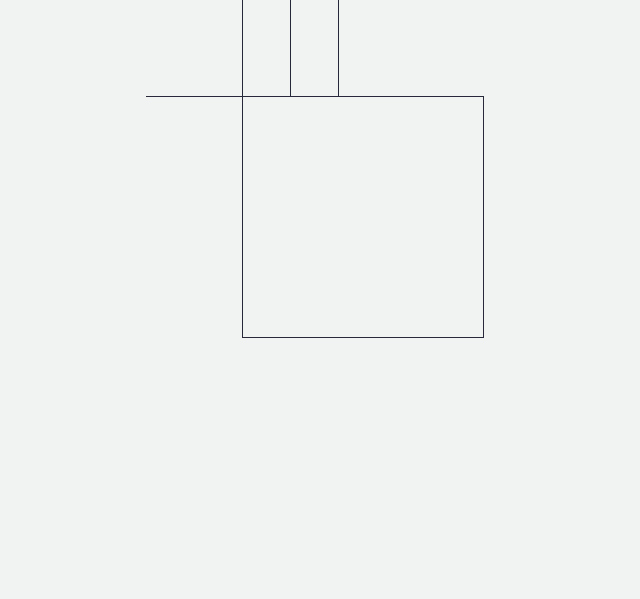
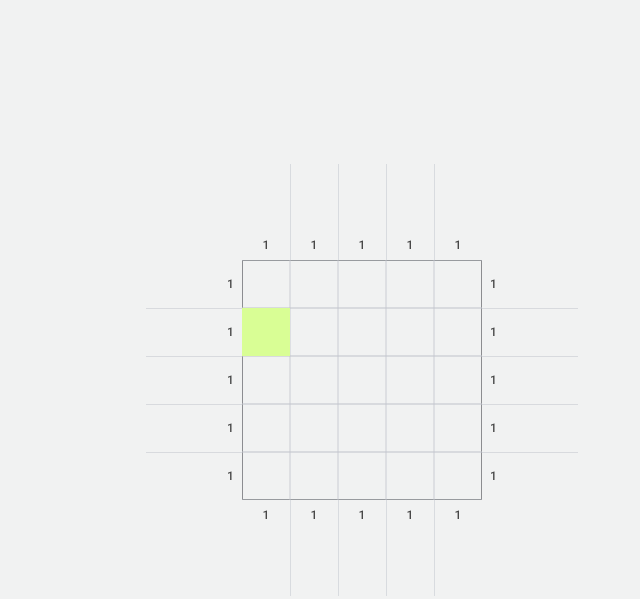
Before and after one commit to GBRJo/nonograms, a website: page nonograms/index.html in a window 1280 px wide. Shown: the whole page, without its empty margins (278-918 px from the left). Drawn offline with nearby package versions, Linux system fonts and the light colour scheme.

Commit message:
feat: add nonogram main element css/html

```diff
--- a/nonograms/index.html
+++ b/nonograms/index.html
@@ -2,10 +2,10 @@
 <html>
 <head>
   <meta charset="UTF-8">
-  <title>hangman</title>
+  <title>nonograms</title>
   <link rel="preconnect" href="https://fonts.googleapis.com">
   <link rel="preconnect" href="https://fonts.gstatic.com" crossorigin>
-  <link href="https://fonts.googleapis.com/css2?family=Inter:wght@100;200;300;400;500;600;700;800;900&display=swap" rel="stylesheet">
+  <link href="https://fonts.googleapis.com/css2?family=Roboto:ital,wght@0,100;0,300;0,400;0,500;0,700;0,900;1,100;1,300;1,400;1,500;1,700;1,900&display=swap" rel="stylesheet">
   <link rel="stylesheet" href="./scss/main.css" media="screen">
 </head>
 <body>
--- a/nonograms/index.js
+++ b/nonograms/index.js
@@ -16,8 +16,24 @@ nonogramContainer.className = "nonogram__container";
 nonogramContainer.id = "nonogram__container";
 bodyElement1.appendChild(nonogramContainer);
 
-for (var i = 0; i < 81; i++) {
+for (var i = 0; i < 20; i++) {
+  var nonogramHintCell = document.createElement("div");
+  nonogramHintCell.className = "nonogram__Hint--" + i;
+  nonogramContainer.appendChild(nonogramHintCell);
+
+  var hintNum = document.createElement("p");
+  hintNum.className = "hint__number";
+  hintNum.innerHTML = "1";
+  nonogramHintCell.appendChild(hintNum);
+}
+
+var nonogramHintCell20 = document.createElement("div");
+nonogramHintCell20.className = "nonogram__Hint--" + 20;
+nonogramContainer.appendChild(nonogramHintCell20);
+
+
+for (var i = 0; i < 25; i++) {
   var nonogramCell = document.createElement("div");
-  nonogramCell.className = "nonogram__Cell--" + i;
-  nonogramContainer.appendChild(nonogramCell);
+  nonogramCell.className = "nonogram__cell nonogram__cell--" + i;
+  nonogramHintCell20.appendChild(nonogramCell);
 }
--- a/nonograms/scss/main.scss
+++ b/nonograms/scss/main.scss
@@ -1,17 +1,18 @@
 @import "../node_modules/normalize.css/normalize.css";
 
 $white-color: #f1f2f2;
-$black-color: #28283b;
+$black-color: #484848;
+$grey-color: #C0C4CC;
 $green-color: #d9fe95;
-$grey-color: #c9d0d5;
+
 $opacity-level: 0.5;
 
 body {
   height: 100vh;
   grid-template-rows: 1fr;
   background-color: $white-color;
-  color: $black-color;
-  font-family: "Inter", sans-serif;
+  color: $grey-color;
+  font-family: "Roboto", sans-serif;
   display: grid;
   grid-template-columns: repeat(auto-fit, minmax(360px, auto));
   grid-template-areas: "left main right";
@@ -45,64 +46,202 @@ h2 {
   margin: 0;
 }
 
+p {
+  color: $black-color;
+  margin: 0;
+  font-family: Roboto;
+  font-size: 12px;
+  font-style: normal;
+  font-weight: 500;
+  line-height: normal;
+  letter-spacing: 0.24px;
+}
+
+.body__element1 {
+  display: flex;
+  align-items: center;
+  padding-bottom: 40px;
+}
+
 .nonogram__container {
   width: 432px;
   height: 432px;
   margin: auto;
-
   display: grid;
-  grid-template-columns: repeat(9, [col]1fr);
-  grid-template-rows: repeat(9, [row]1fr);
+  grid-template-columns: repeat(9, [col]48px);
+  grid-template-rows: repeat(9, [row]48px);
 }
 
-.nonogram__Cell--1 {
-  grid-column: col 1 / span 2;
-  border-bottom: 1px solid;
-  border-color: $black-color;
-  width: 100%;
-  height: 100%;
+.nonogram__Hint--20 {
+  grid-column: col 3 / col 8;
+  grid-row: row 3 / row 8;
+  display: grid;
+  box-shadow: inset 0 0 0 0.8px $black-color;
+  grid-template-columns: repeat(5, [col]48px);
+  grid-template-rows: repeat(5, [row]48px);
 }
 
-.nonogram__Cell--4 {
-  grid-column: col 1 / span 2;
-
-  width: 100%;
-  height: 100%;
+.nonogram__cell {
+  box-shadow: inset 0 0 0 0.4px $grey-color;
 }
 
-.nonogram__Cell--11 {
-  grid-column: col 3 / col 8 ;
-  grid-row: row 3 / row 8;
-  border: 1px solid;
-  width: 100%;
-  height: 100%;
+.nonogram__cell--5 {
+  background-color: $green-color;
+  box-shadow: none;
 }
 
-.nonogram__Cell--0 {
-  grid-row: row 1 / row 3;
-  grid-column: col 1 / col 3;
+%hint_up {
+  box-shadow: inset 0.5px 0 0 0 $grey-color;
+  text-align: center;
+  align-content: end;
+  padding: 8px;
 }
 
-.nonogram__Cell--1,
-.nonogram__Cell--2,
-.nonogram__Cell--3,
-.nonogram__Cell--4 {
-  grid-row: row 1 / span 2;
-
-  border-right: 1px solid;
-  border-color: $black-color;
-  width: 100%;
-  height: 100%;
+.nonogram__Hint--0 {
+  grid-row: row 1 / row 3;
+  grid-column: col 3 / col 4;
+  @extend %hint_up;
+  box-shadow: none;
 }
 
-.nonogram__Cell--10 {
-  grid-row: row 1 / span 2;
-
-  border-color: $black-color;
-  width: 100%;
-  height: 100%;
+.nonogram__Hint--1 {
+  grid-row: row 1 / row 3;
+  grid-column: col 4 / col 5;
+  @extend %hint_up;
 }
 
+.nonogram__Hint--2 {
+  grid-row: row 1 / row 3;
+  grid-column: col 5 / col 6;
+  @extend %hint_up;
+}
+
+.nonogram__Hint--3 {
+  grid-row: row 1 / row 3;
+  grid-column: col 6 / col 7;
+  @extend %hint_up;
+}
+
+.nonogram__Hint--4 {
+  grid-row: row 1 / row 3;
+  grid-column: col 7 / col 8;
+  @extend %hint_up;
+}
+
+%hint_left {
+  box-shadow: inset 0 0.5px 0 0 $grey-color;
+  text-align: right;
+  align-content: center;
+  padding: 8px;
+}
+
+.nonogram__Hint--5 {
+  grid-row: row 3 / row 4;
+  grid-column: col 1 / col 3;
+  @extend %hint_left;
+  box-shadow: none;
+}
+
+.nonogram__Hint--6 {
+  grid-row: row 4 / row 5;
+  grid-column: col 1 / col 3;
+  @extend %hint_left;
+}
+
+.nonogram__Hint--7 {
+  grid-row: row 5 / row 6;
+  grid-column: col 1 / col 3;
+  @extend %hint_left;
+}
+
+.nonogram__Hint--8 {
+  grid-row: row 6 / row 7;
+  grid-column: col 1 / col 3;
+  @extend %hint_left;
+}
+
+.nonogram__Hint--9 {
+  grid-row: row 7 / row 8;
+  grid-column: col 1 / col 3;
+  @extend %hint_left;
+  border: none;
+}
+
+%hint_bottom {
+  box-shadow: inset 0.5px 0 0 0 $grey-color;
+  text-align: center;
+  align-content: start;
+  padding: 8px;
+}
+
+.nonogram__Hint--10 {
+  grid-row: row 8 / row 10;
+  grid-column: col 3 / col 4;
+  @extend %hint_bottom;
+  box-shadow: none;
+}
+
+.nonogram__Hint--11 {
+  grid-row: row 8 / row 10;
+  grid-column: col 4 / col 5;
+  @extend %hint_bottom;
+}
+
+.nonogram__Hint--12 {
+  grid-row: row 8 / row 10;
+  grid-column: col 5 / col 6;
+  @extend %hint_bottom;
+}
+
+.nonogram__Hint--13 {
+  grid-row: row 8 / row 10;
+  grid-column: col 6 / col 7;
+  @extend %hint_bottom;
+}
+
+.nonogram__Hint--14 {
+  grid-row: row 8 / row 10;
+  grid-column: col 7 / col 8;
+  @extend %hint_bottom;
+}
+
+%hint_right {
+  box-shadow: inset 0 0.5px 0 0 $grey-color;
+  text-align: left;
+  align-content: center;
+  padding: 8px;
+}
+
+.nonogram__Hint--15 {
+  grid-row: row 3 / row 4;
+  grid-column: col 8 / col 10;
+  @extend %hint_right;
+  box-shadow: none;
+}
+
+.nonogram__Hint--16 {
+  grid-row: row 4 / row 5;
+  grid-column: col 8 / col 10;
+  @extend %hint_right;
+}
+
+.nonogram__Hint--17 {
+  grid-row: row 5 / row 6;
+  grid-column: col 8 / col 10;
+  @extend %hint_right;
+}
+
+.nonogram__Hint--18 {
+  grid-row: row 6 / row 7;
+  grid-column: col 8 / col 10;
+  @extend %hint_right;
+}
+
+.nonogram__Hint--19 {
+  grid-row: row 7 / row 8;
+  grid-column: col 8 / col 10;
+  @extend %hint_right;
+}
 @media only screen and (min-width: 500px) and (max-width: 768px) {
   body {
     grid-template-columns: 1fr;
```
Also changed, not shown: nonograms/scss/main.css, 1 other file.
